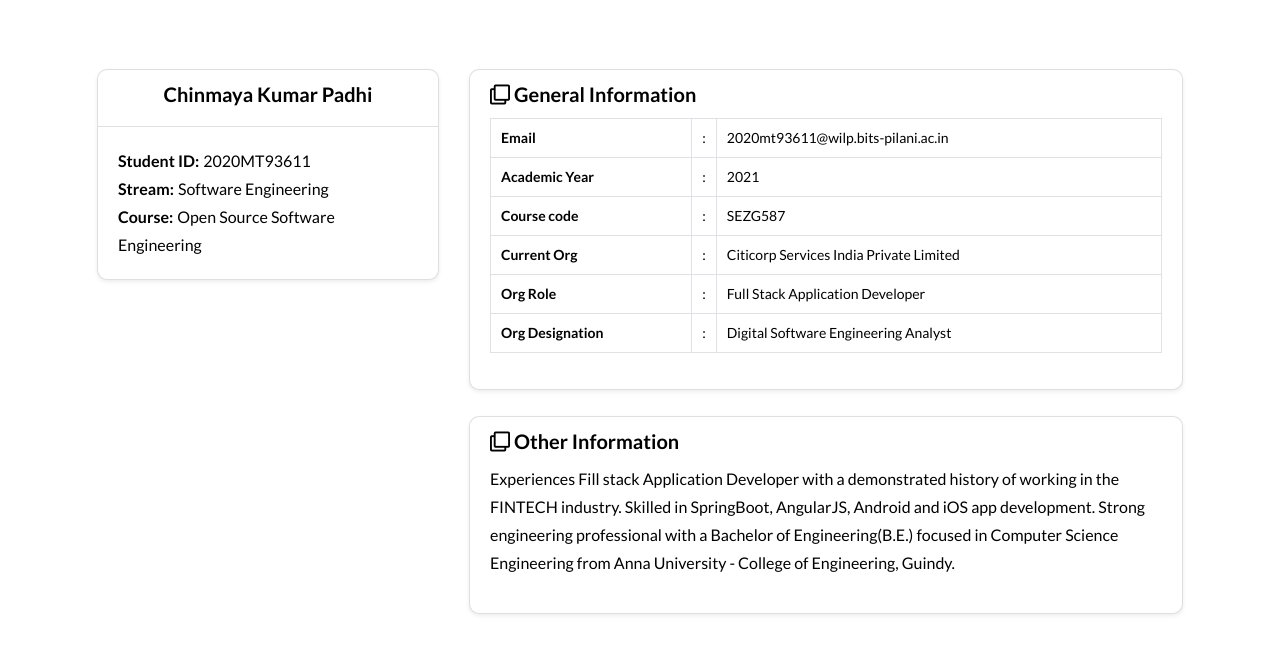
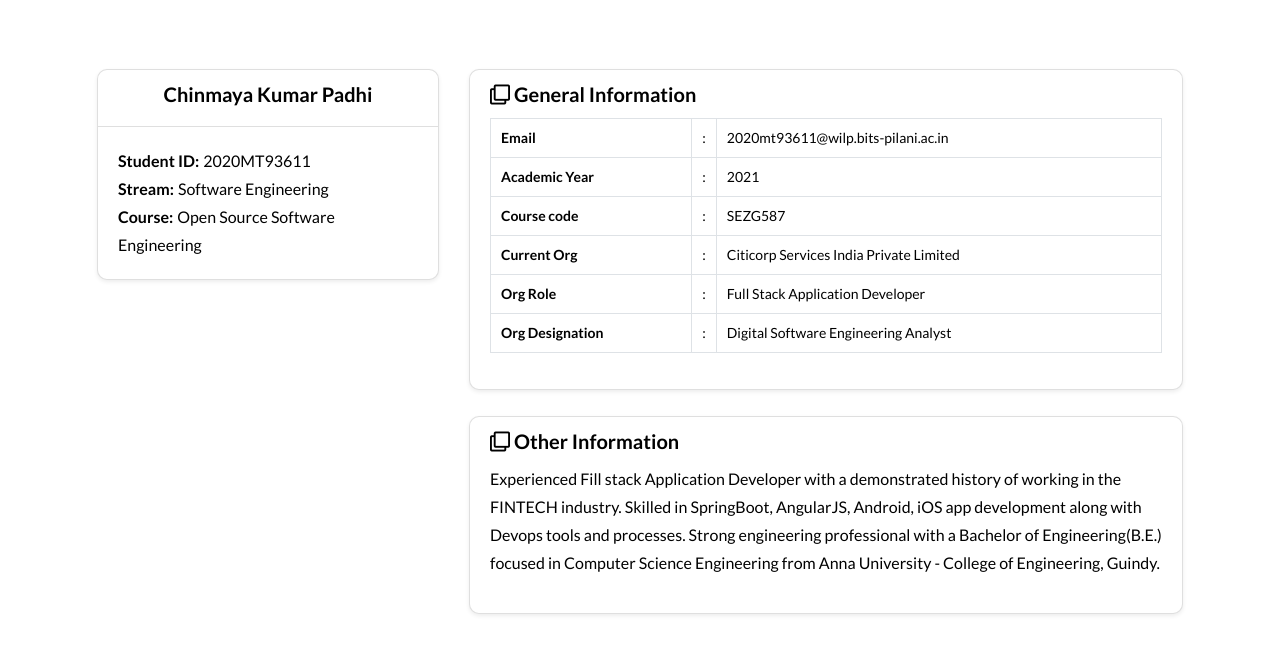
Before and after one commit to chinmaya2020mt93611/chinmaya2020mt93611, a plain HTML site: page index.html in a window 1280 px wide. Shown: the part 95-748 px from the top of the page. Drawn offline with nearby package versions, Linux system fonts and the light colour scheme.

Commit message:
Update index.html

```diff
--- a/index.html
+++ b/index.html
@@ -92,23 +92,17 @@
             <h3 class="mb-0"><i class="far fa-clone pr-1"></i>Other Information</h3>
           </div>
           <div class="card-body pt-0">
-              <p>Experiences Fill stack Application Developer with a demonstrated history of working in the FINTECH industry. Skilled in SpringBoot, AngularJS, Android and iOS app development. Strong engineering professional with a Bachelor of Engineering(B.E.) focused in Computer Science Engineering from Anna University - College of Engineering, Guindy.</p>
+              <p>Experienced Fill stack Application Developer with a demonstrated history of working in the FINTECH industry. Skilled in SpringBoot, AngularJS, Android, iOS app development along with Devops tools and processes. Strong engineering professional with a Bachelor of Engineering(B.E.) focused in Computer Science Engineering from Anna University - College of Engineering, Guindy.</p>
           </div>
         </div>
       </div>
     </div>
   </div>
 </div>
-<!-- partial -->
 
     		</div>
 		</div>
     </div>
 </section>
-
-
-
-    <!-- Analytics -->
-
 	</body>
 </html>
```
